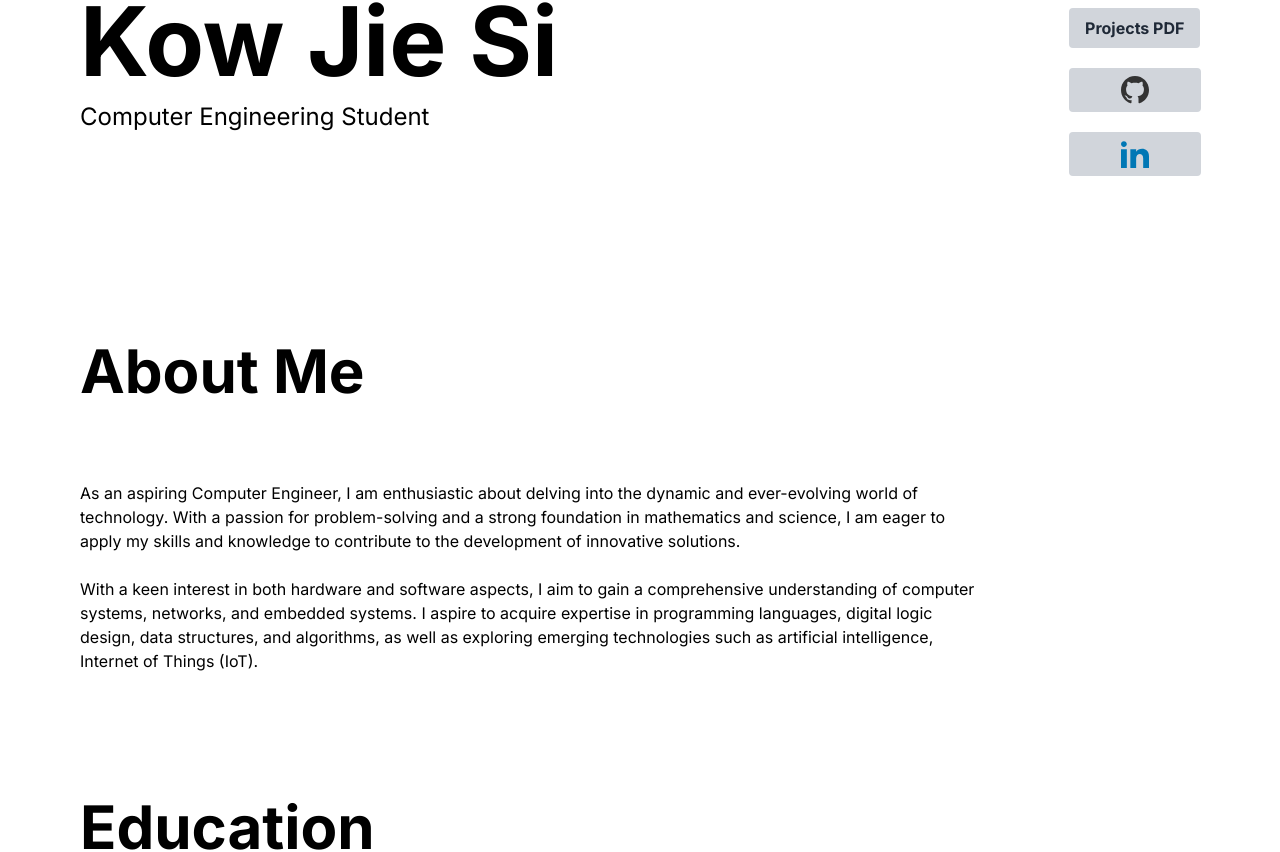
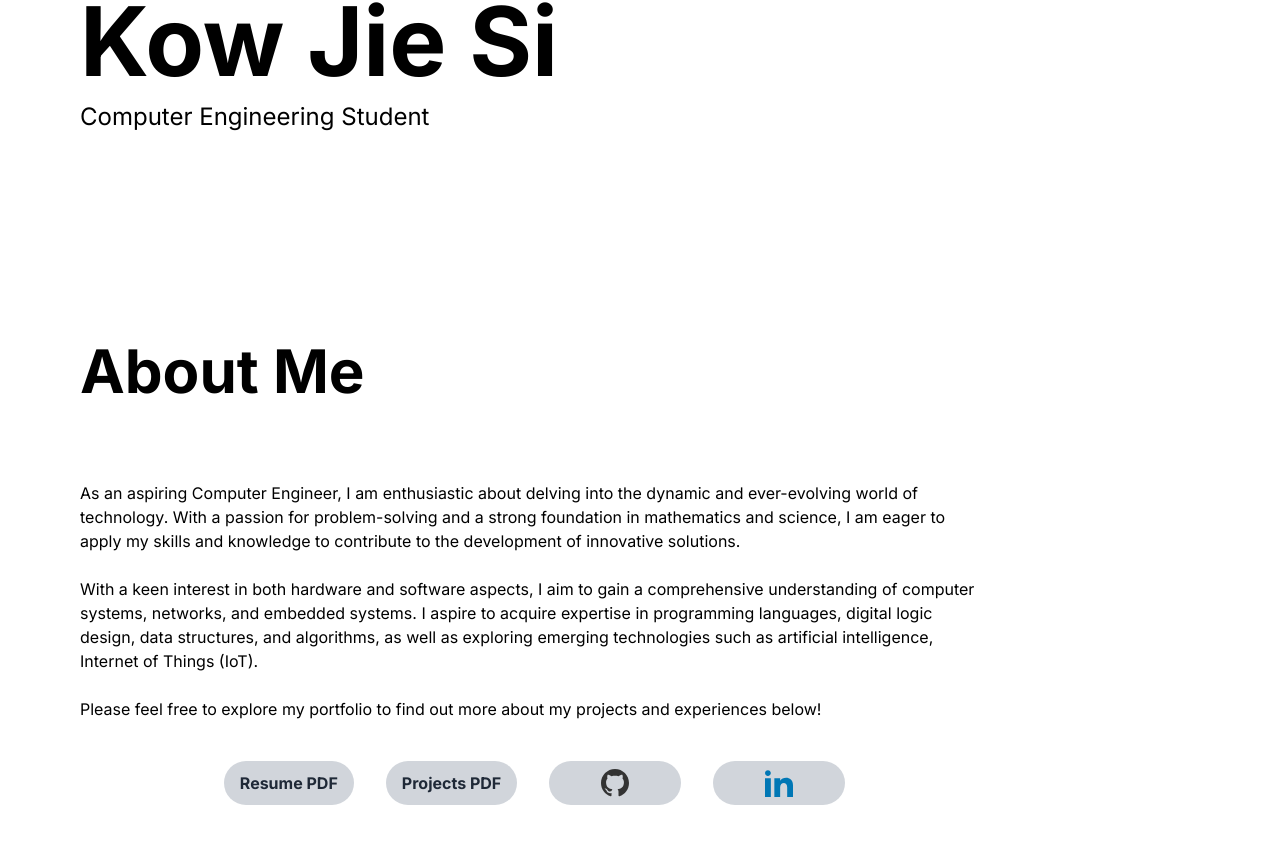
Before and after one commit to Ryujikjs/My-Website, a Next.js app: page / in a window 1280 px wide. Shown: the part 632-1484 px from the top of the page. Built offline with nearby package versions, Linux system fonts and the light colour scheme.

Commit message:
Moved portfolio links to about section

```diff
--- a/src/app/page.js
+++ b/src/app/page.js
@@ -57,6 +57,41 @@ export default function Home() {
               programming languages, digital logic design, data structures, and algorithms, as well as exploring
               emerging technologies such as artificial intelligence, Internet of Things (IoT).
             </p>
+            <br></br>
+            <p>Please feel free to explore my portfolio to find out more about my projects and experiences below!</p>
+            </div>
+              <div className='flex justify-center mt-10'>
+              <button class="bg-gray-300 hover:bg-gray-400 text-gray-800 font-bold py-2 px-4 rounded-full inline-flex items-center mx-4">
+                <a href="Ryuji Kow CV.pdf" alt="pdf">Resume PDF</a>
+              </button>
+              <button class="bg-gray-300 hover:bg-gray-400 text-gray-800 font-bold py-2 px-4 rounded-full inline-flex items-center mx-4">
+                <a href="Ryuji's Projects.pdf" alt="projects pdf">Projects PDF</a>
+              </button>
+              <button class="bg-gray-300 hover:bg-gray-400 text-gray-800 font-bold py-2 px-4 rounded-full inline-flex items-center mx-4">
+                <a href="https://github.com/Ryujikjs" className='mx-9'>
+                  <svg
+                    xmlns="http://www.w3.org/2000/svg"
+                    class="h-7 w-7"
+                    fill="#333"
+                    viewBox="0 0 24 24">
+                    <path
+                      d="M12 0c-6.626 0-12 5.373-12 12 0 5.302 3.438 9.8 8.207 11.387.599.111.793-.261.793-.577v-2.234c-3.338.726-4.033-1.416-4.033-1.416-.546-1.387-1.333-1.756-1.333-1.756-1.089-.745.083-.729.083-.729 1.205.084 1.839 1.237 1.839 1.237 1.07 1.834 2.807 1.304 3.492.997.107-.775.418-1.305.762-1.604-2.665-.305-5.467-1.334-5.467-5.931 0-1.311.469-2.381 1.236-3.221-.124-.303-.535-1.524.117-3.176 0 0 1.008-.322 3.301 1.23.957-.266 1.983-.399 3.003-.404 1.02.005 2.047.138 3.006.404 2.291-1.552 3.297-1.23 3.297-1.23.653 1.653.242 2.874.118 3.176.77.84 1.235 1.911 1.235 3.221 0 4.609-2.807 5.624-5.479 5.921.43.372.823 1.102.823 2.222v3.293c0 .319.192.694.801.576 4.765-1.589 8.199-6.086 8.199-11.386 0-6.627-5.373-12-12-12z" />
+                  </svg>
+                </a>
+              </button>
+              <button class="bg-gray-300 hover:bg-gray-400 text-gray-800 font-bold py-2 px-4 rounded-full inline-flex items-center mx-4">
+                <a href="https://www.linkedin.com/in/ryuji-kow/" className='mx-9'>
+                  <svg
+                    xmlns="http://www.w3.org/2000/svg"
+                    class="h-7 w-7"
+                    fill="#0077b5"
+                    viewBox="0 0 24 24">
+                    <path
+                      d="M4.98 3.5c0 1.381-1.11 2.5-2.48 2.5s-2.48-1.119-2.48-2.5c0-1.38 1.11-2.5 2.48-2.5s2.48 1.12 2.48 2.5zm.02 4.5h-5v16h5v-16zm7.982 0h-4.968v16h4.969v-8.399c0-4.67 6.029-5.052 6.029 0v8.399h4.988v-10.131c0-7.88-8.922-7.593-11.018-3.714v-2.155z" />
+                  </svg>
+                </a>
+              </button>
+
             </div>
           </section>
 
@@ -379,36 +414,7 @@ export default function Home() {
           </ul>
           <p>ryujikjs@gmail.com</p>
           <p className='pb-3'>+65 9727 8031</p>
-          <button class="bg-gray-300 hover:bg-gray-400 text-gray-800 font-bold py-2 px-4 rounded inline-flex items-center mt-40 ">
-            <a href="Ryuji Kow CV.pdf" alt="pdf">Resume PDF</a>
-          </button>
-          <button class="bg-gray-300 hover:bg-gray-400 text-gray-800 font-bold py-2 px-4 rounded inline-flex items-center mt-5">
-            <a href="Ryuji's Projects.pdf" alt="projects pdf">Projects PDF</a>
-          </button>
-          <button class="bg-gray-300 hover:bg-gray-400 text-gray-800 font-bold py-2 px-4 rounded inline-flex items-center mt-5">
-            <a href="https://github.com/Ryujikjs" className='mx-9'>
-              <svg
-                xmlns="http://www.w3.org/2000/svg"
-                class="h-7 w-7"
-                fill="#333"
-                viewBox="0 0 24 24">
-                <path
-                  d="M12 0c-6.626 0-12 5.373-12 12 0 5.302 3.438 9.8 8.207 11.387.599.111.793-.261.793-.577v-2.234c-3.338.726-4.033-1.416-4.033-1.416-.546-1.387-1.333-1.756-1.333-1.756-1.089-.745.083-.729.083-.729 1.205.084 1.839 1.237 1.839 1.237 1.07 1.834 2.807 1.304 3.492.997.107-.775.418-1.305.762-1.604-2.665-.305-5.467-1.334-5.467-5.931 0-1.311.469-2.381 1.236-3.221-.124-.303-.535-1.524.117-3.176 0 0 1.008-.322 3.301 1.23.957-.266 1.983-.399 3.003-.404 1.02.005 2.047.138 3.006.404 2.291-1.552 3.297-1.23 3.297-1.23.653 1.653.242 2.874.118 3.176.77.84 1.235 1.911 1.235 3.221 0 4.609-2.807 5.624-5.479 5.921.43.372.823 1.102.823 2.222v3.293c0 .319.192.694.801.576 4.765-1.589 8.199-6.086 8.199-11.386 0-6.627-5.373-12-12-12z" />
-              </svg>
-            </a>
-          </button>
-          <button class="bg-gray-300 hover:bg-gray-400 text-gray-800 font-bold py-2 px-4 rounded inline-flex items-center mt-5">
-            <a href="https://www.linkedin.com/in/ryuji-kow-224894227/" className='mx-9'>
-              <svg
-                xmlns="http://www.w3.org/2000/svg"
-                class="h-7 w-7"
-                fill="#0077b5"
-                viewBox="0 0 24 24">
-                <path
-                  d="M4.98 3.5c0 1.381-1.11 2.5-2.48 2.5s-2.48-1.119-2.48-2.5c0-1.38 1.11-2.5 2.48-2.5s2.48 1.12 2.48 2.5zm.02 4.5h-5v16h5v-16zm7.982 0h-4.968v16h4.969v-8.399c0-4.67 6.029-5.052 6.029 0v8.399h4.988v-10.131c0-7.88-8.922-7.593-11.018-3.714v-2.155z" />
-              </svg>
-            </a>
-          </button>
+
         </nav>
       </div>
     </div>
```
